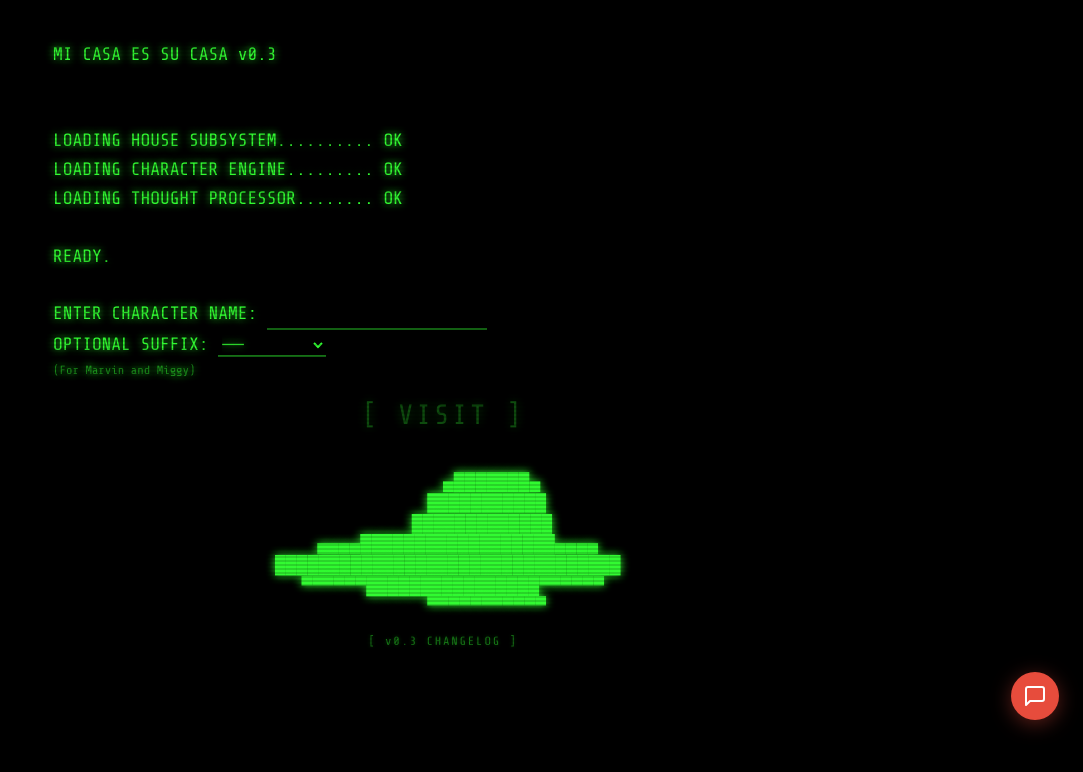
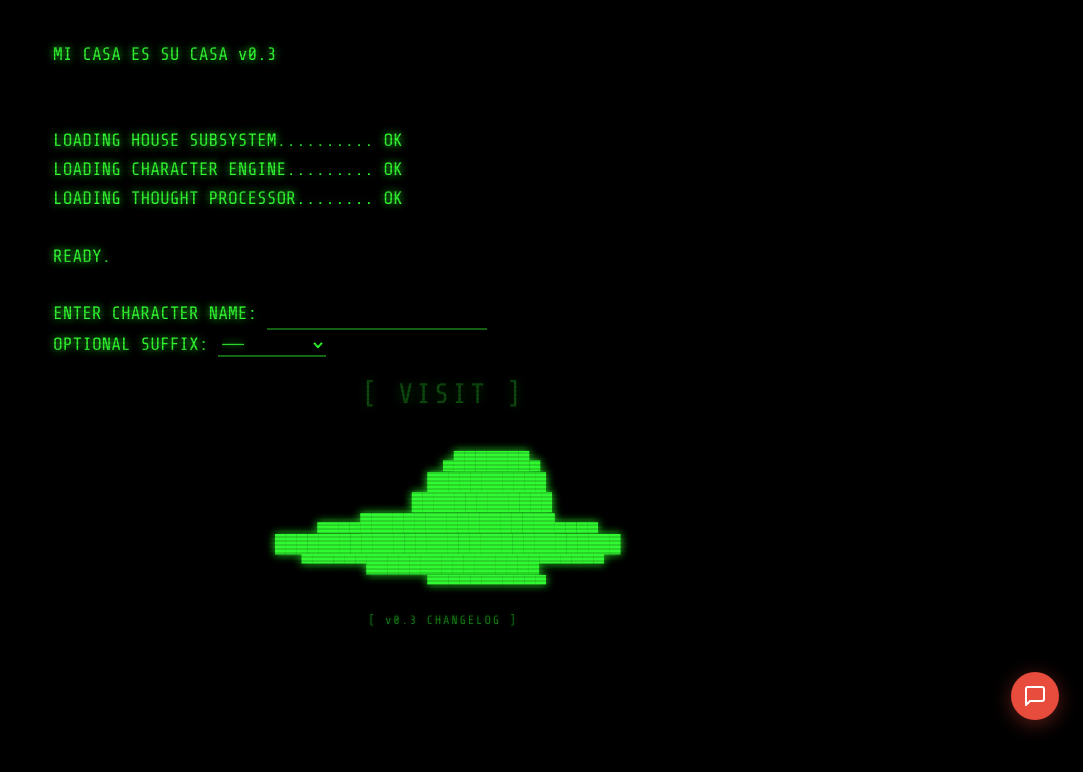
Before and after one commit to Randroids-Dojo/mi-casa-es-su-casa, a Next.js app: page / in a window 1280 px wide. Shown: the top 772 px of the page, without its empty margins (197-1280 px from the left). Built offline with nearby package versions, Linux system fonts and the light colour scheme.

Commit message:
Remove "For Marvin and Miggy" fineprint from main menu
https://claude.ai/code/session_018wKNhmGFaR4GCLhcR3qYxS

```diff
--- a/src/components/BootScreen.tsx
+++ b/src/components/BootScreen.tsx
@@ -397,8 +397,6 @@ export function BootScreen() {
                 ))}
               </select>
             </div>
-            <div style={styles.fineprint}>(For Marvin and Miggy)</div>
-
             <div style={styles.visitBtnRow}>
               <button
                 onClick={() => void handleSubmit()}
@@ -483,8 +481,6 @@ export function BootScreen() {
                   ))}
                 </select>
               </div>
-              <div style={styles.fineprint}>(For Marvin and Miggy)</div>
-
               <div style={styles.visitBtnRow}>
                 <button
                   onClick={() => void handleSubmit()}
@@ -697,16 +693,6 @@ const styles: Record<string, React.CSSProperties> = {
     textShadow: `0 0 8px ${CRT_ERROR}`,
   },
 
-  fineprint: {
-    display: 'block',
-    fontFamily: FONT_STACK,
-    fontSize: '12px',
-    lineHeight: '1.6',
-    color: `rgba(51, 255, 51, 0.5)`,
-    marginTop: '2px',
-    marginBottom: '4px',
-  },
-
   // ── Cowboy hat ───────────────────────────────────────────────────────────
 
   hatContainer: {
```
